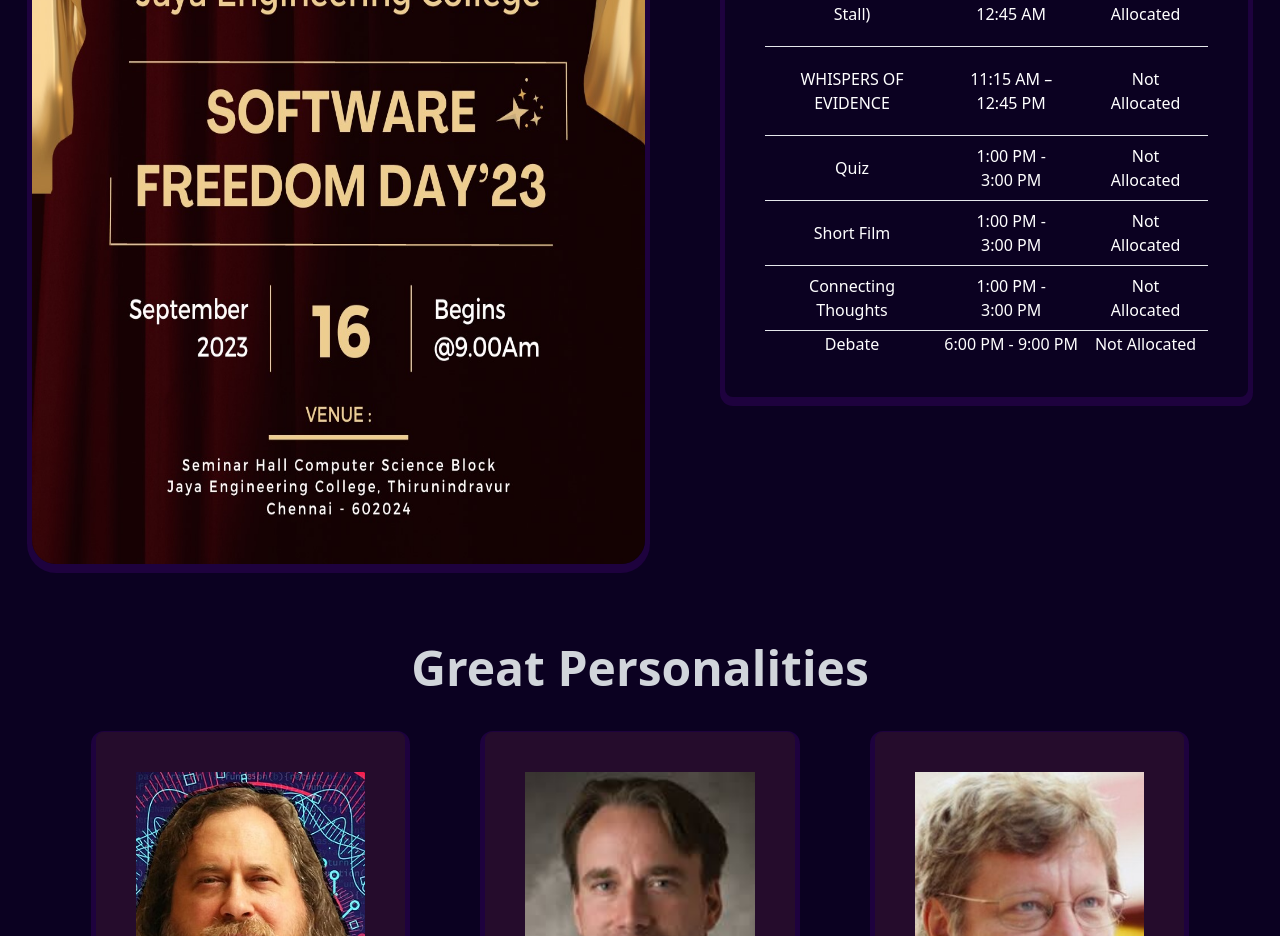
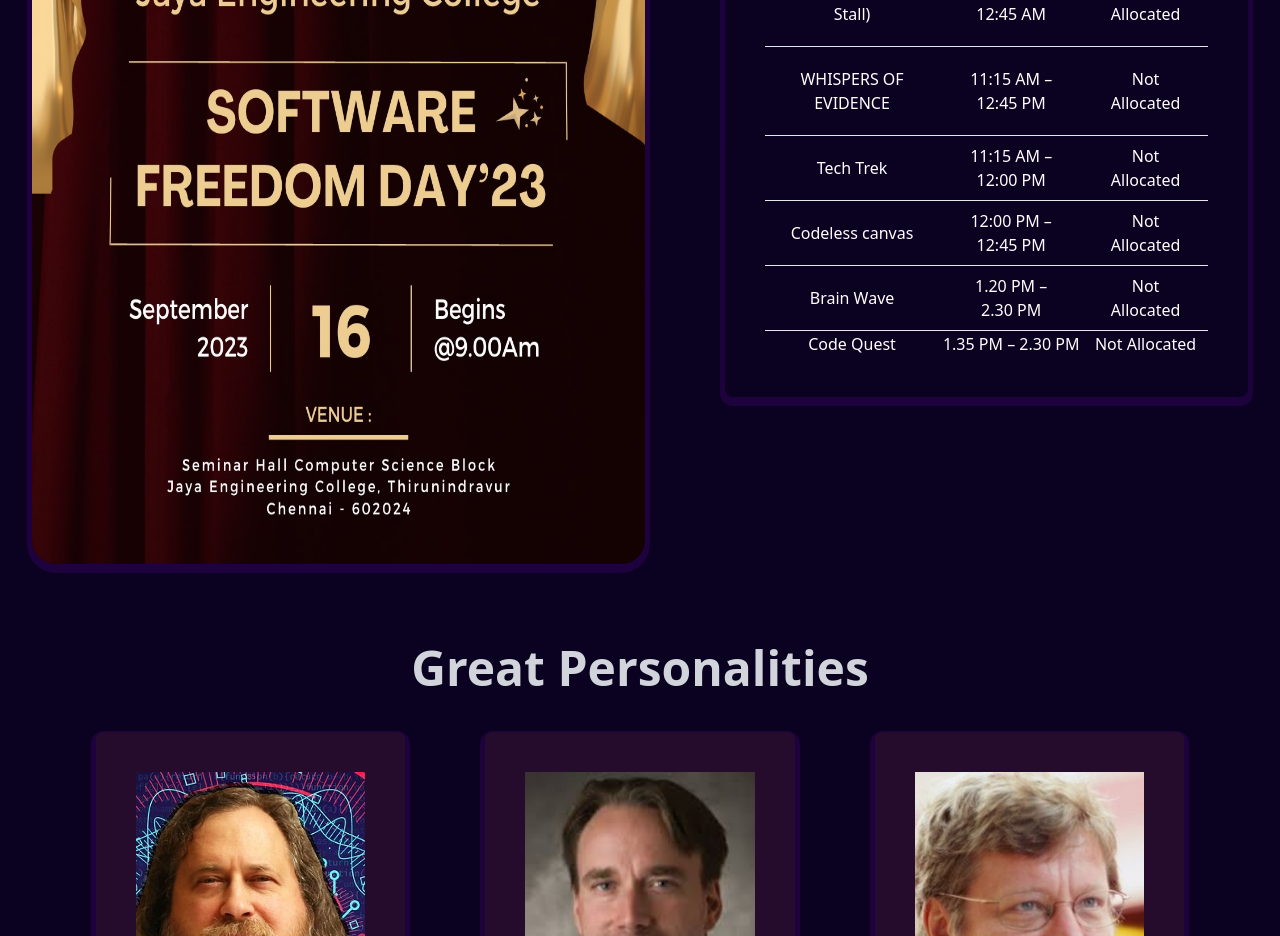
Before and after one commit to Deepakraja03/JayaFossClub, a Next.js app: page / in a window 1280 px wide. Shown: the part 1620-2556 px from the top of the page. Built offline with nearby package versions, Linux system fonts and the light colour scheme.

Commit message:
updated the event schedule

```diff
--- a/pages/index.tsx
+++ b/pages/index.tsx
@@ -217,31 +217,31 @@
                     <td className="border-b lg:px-5 lg:py-2">Not Allocated</td>
                   </tr>
                   <tr>
-                    <td className="border-b lg:px-5 lg:py-5">Quiz</td>
+                    <td className="border-b lg:px-5 lg:py-5">Tech Trek</td>
                     <td className="border-b lg:px-5 lg:py-2">
-                      1:00 PM - 3:00 PM
+                      11:15 AM – 12:00 PM
                     </td>
                     <td className="border-b lg:px-5 lg:py-2">Not Allocated</td>
                   </tr>
                   <tr>
-                    <td className="border-b lg:px-5 lg:py-5">Short Film</td>
+                    <td className="border-b lg:px-5 lg:py-5">
+                      Codeless canvas
+                    </td>
                     <td className="border-b lg:px-5 lg:py-2">
-                      1:00 PM - 3:00 PM
+                      12:00 PM – 12:45 PM
                     </td>
                     <td className="border-b lg:px-5 lg:py-2">Not Allocated</td>
                   </tr>
                   <tr>
+                    <td className="border-b lg:px-5 lg:py-2">Brain Wave</td>
                     <td className="border-b lg:px-5 lg:py-2">
-                      Connecting Thoughts
-                    </td>
-                    <td className="border-b lg:px-5 lg:py-2">
-                      1:00 PM - 3:00 PM
+                      1.20 PM – 2.30 PM
                     </td>
                     <td className="border-b lg:px-5 lg:py-2">Not Allocated</td>
                   </tr>
                   <tr>
-                    <td>Debate</td>
-                    <td>6:00 PM - 9:00 PM</td>
+                    <td>Code Quest</td>
+                    <td>1.35 PM – 2.30 PM</td>
                     <td>Not Allocated</td>
                   </tr>
                 </tbody>
```
